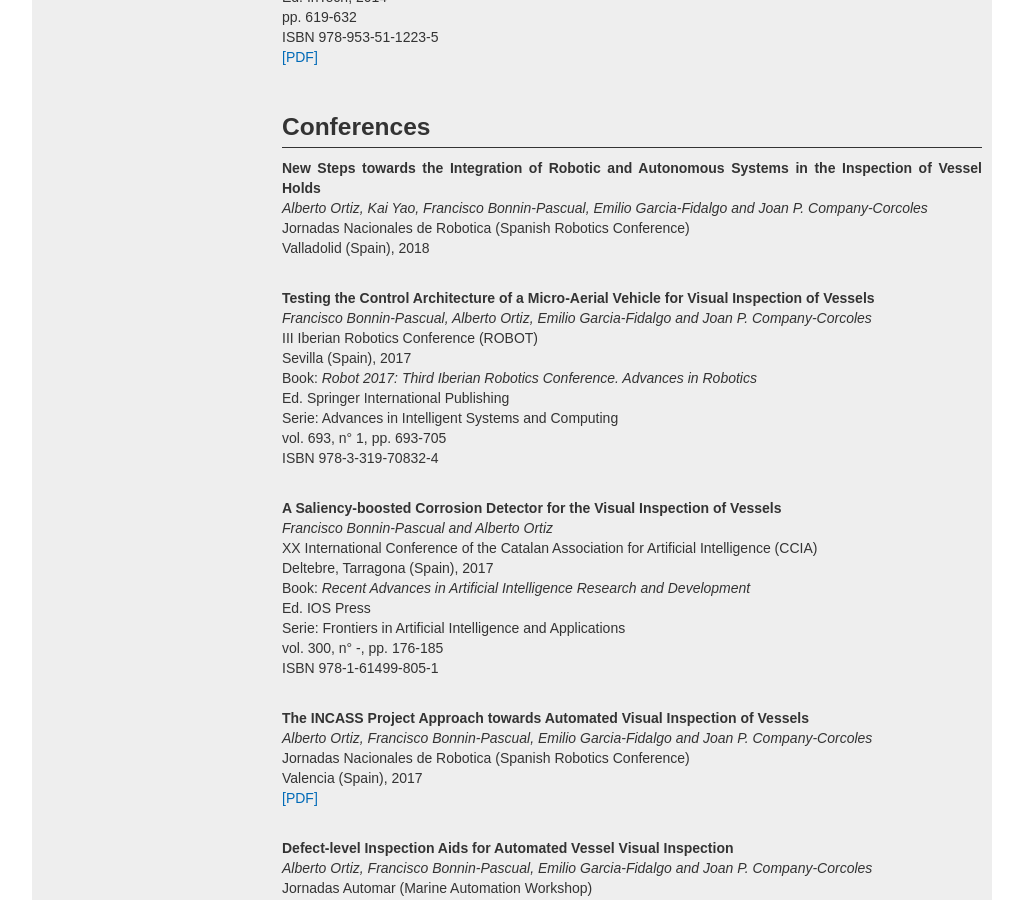
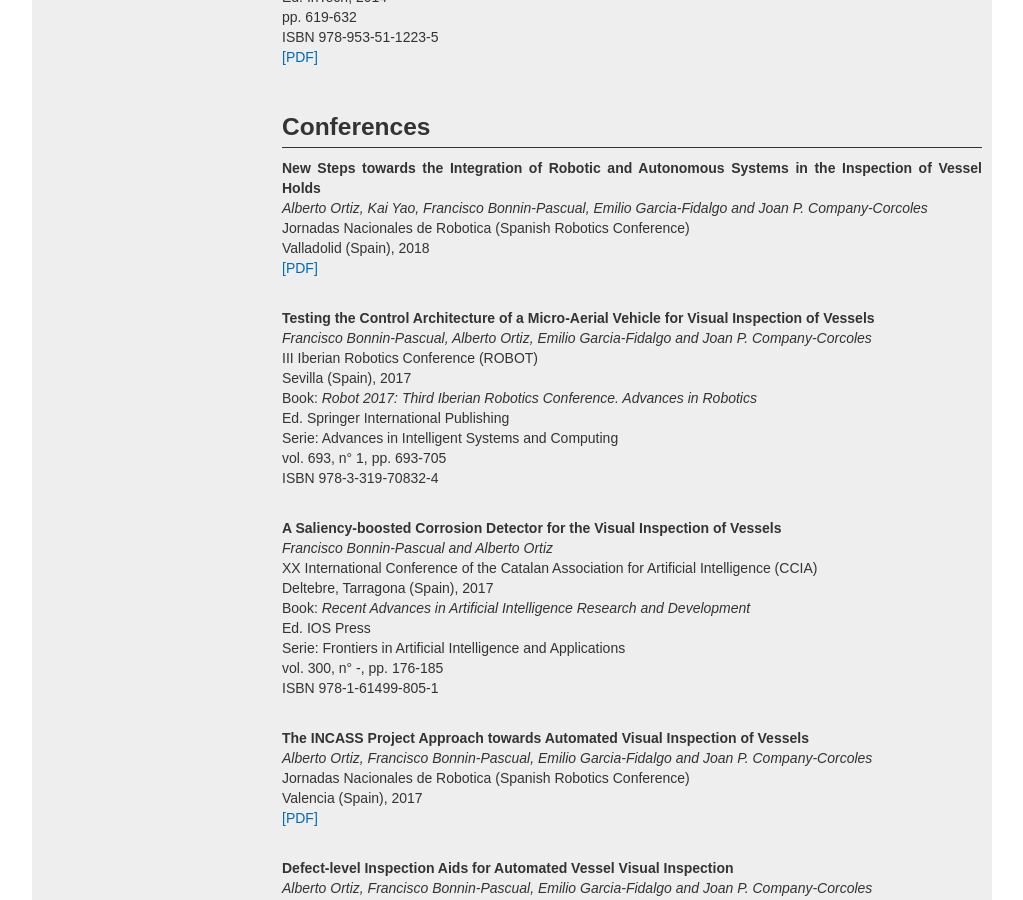
Before and after one commit to xiscobonnin/xiscobonnin.github.io, a Jekyll site: the page built from publications/pubs_type.html, in a window 1280 px wide and 900 px high, scrolled down 1317 px. Shown: the whole window, without its empty margins (128-1151 px from the left). Built offline with Jekyll 4.4.1, drawn with Linux system fonts in a browser that asks for light colours.

Commit message:
Adding paper

```diff
--- a/publications/index.html
+++ b/publications/index.html
@@ -37,7 +37,7 @@ vol. 96, n° 9, pp. 529-536, 2018<br>
 <em>Alberto Ortiz, Kai Yao, Francisco Bonnin-Pascual, Emilio Garcia-Fidalgo and Joan P. Company-Corcoles</em><br>
 Jornadas Nacionales de Robotica (Spanish Robotics Conference)<br>
 Valladolid (Spain), 2018<br>
-<!--a href="/static/papers/conf_JNR_Ortiz2018.pdf">[PDF]</a-->
+<a href="/static/papers/conf_JNR_Ortiz2018.pdf">[PDF]</a>
 </p><br>
 
 <p class="text-justify">
@@ -149,8 +149,8 @@ vol. 16, n° 15, pp. 6114-6121, 2016<br>
 <strong>Advances in Automated Ship Structure Inspection</strong><br>
 <em>Thomas Koch, Sankaranarayanan Natarajan, Felix Bernhard, Alberto Ortiz, Francisco Bonnin-Pascual, Emilio Garcia-Fidalgo and Joan P. Company-Corcoles</em><br>
 XI International Conference on Computer and IT Applications in the Maritime Industries (COMPIT)<br>
-Lecce (Italy), 2016
- <a href="/static/papers/conf_COMPIT_Bonnin2016.pdf">[PDF]</a>
+Lecce (Italy), 2016<br>
+<a href="/static/papers/conf_COMPIT_Bonnin2016.pdf">[PDF]</a>
 </p><br>
 
 <p class="text-justify">
--- a/publications/pubs_type.html
+++ b/publications/pubs_type.html
@@ -92,7 +92,7 @@ ISBN 978-953-51-1223-5<br>
 <em>Alberto Ortiz, Kai Yao, Francisco Bonnin-Pascual, Emilio Garcia-Fidalgo and Joan P. Company-Corcoles</em><br>
 Jornadas Nacionales de Robotica (Spanish Robotics Conference)<br>
 Valladolid (Spain), 2018<br>
-<!--a href="/static/papers/conf_JNR_Ortiz2018.pdf">[PDF]</a-->
+<a href="/static/papers/conf_JNR_Ortiz2018.pdf">[PDF]</a>
 </p><br>
 
 <p class="text-justify">
@@ -157,8 +157,8 @@ Berlin (Germany), 2016<br>
 <strong>Advances in Automated Ship Structure Inspection</strong><br>
 <em>Thomas Koch, Sankaranarayanan Natarajan, Felix Bernhard, Alberto Ortiz, Francisco Bonnin-Pascual, Emilio Garcia-Fidalgo and Joan P. Company-Corcoles</em><br>
 XI International Conference on Computer and IT Applications in the Maritime Industries (COMPIT)<br>
-Lecce (Italy), 2016
- <a href="/static/papers/conf_COMPIT_Bonnin2016.pdf">[PDF]</a>
+Lecce (Italy), 2016<br>
+<a href="/static/papers/conf_COMPIT_Bonnin2016.pdf">[PDF]</a>
 </p><br>
 
 <p class="text-justify">
```
Also changed, not shown: 1 other file.
